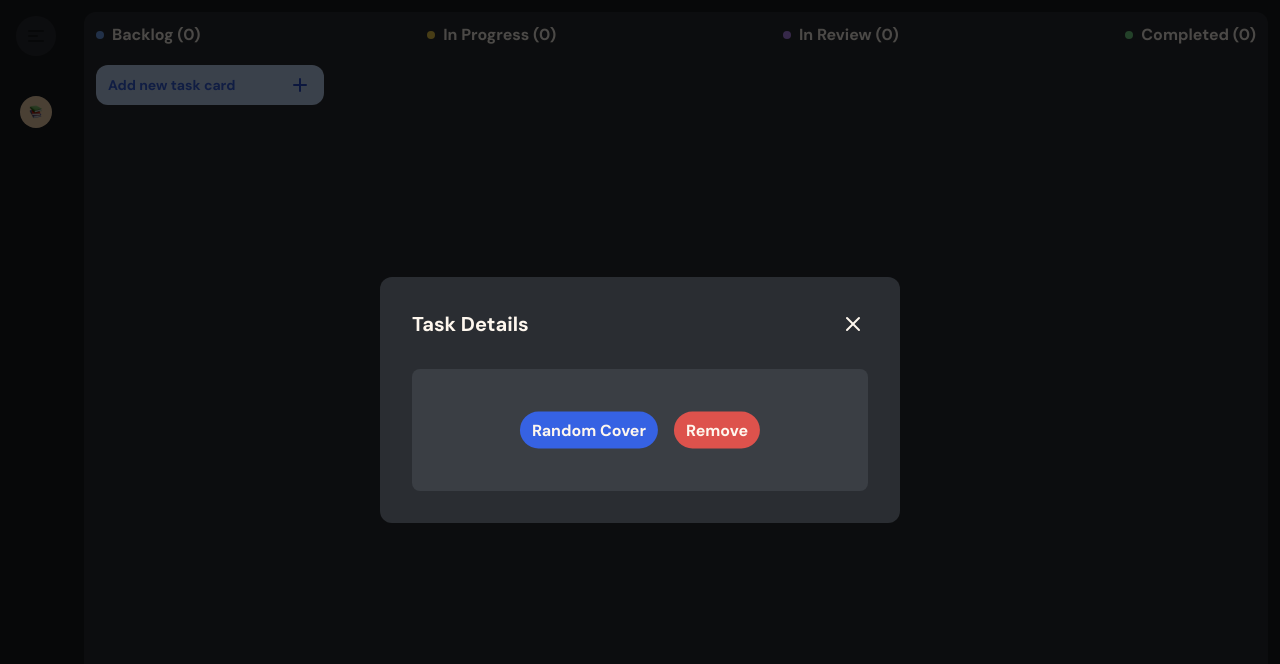
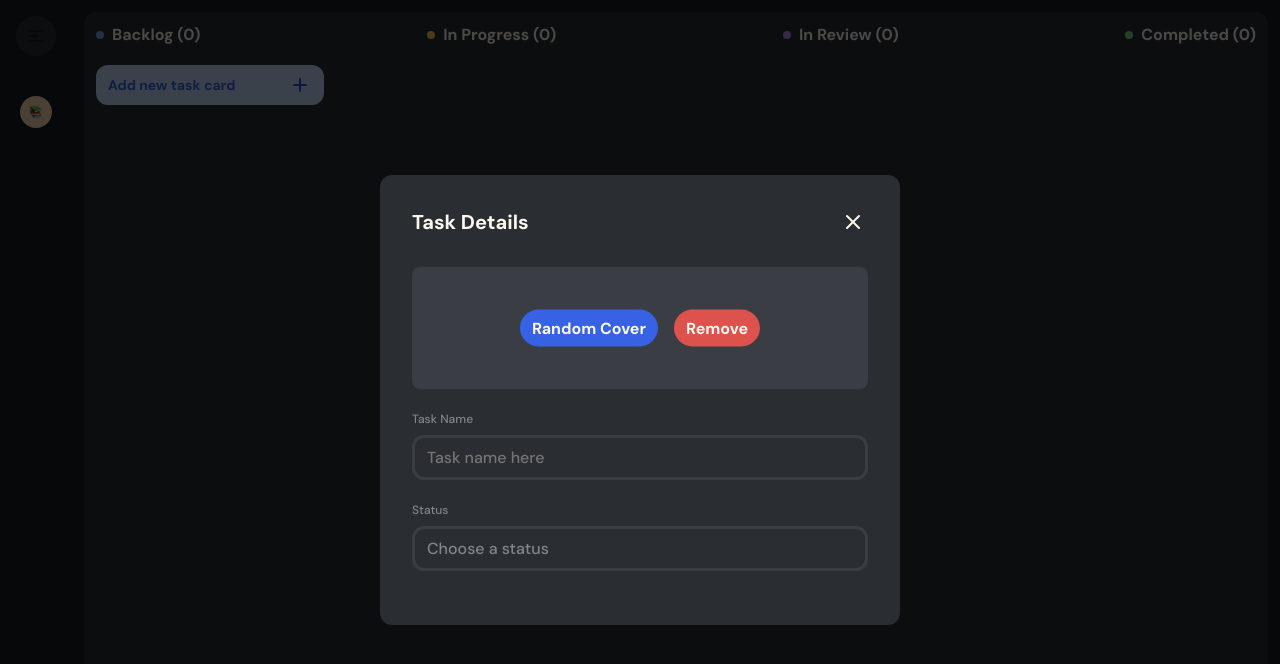
Before and after one commit to natcurti/kanban-task-manager, a Next.js app: page / in a window 1280 px wide. Both pictures are taken after a click on the button "Add new task card". Shown: the top 664 px of the page. Built offline with nearby package versions, Linux system fonts and the light colour scheme.

Commit message:
Create select status component

```diff
--- a/src/components/MainContainer/index.tsx
+++ b/src/components/MainContainer/index.tsx
@@ -4,6 +4,8 @@ import styles from "./MainContainer.module.scss";
 import classNames from "classnames";
 import Modal from "../Modal";
 import TaskCover from "../TaskCover";
+import InputName from "../ModalComponents/InputName";
+import SelectStatus from "../ModalComponents/SelectStatus";
 
 interface IMainContainer {
   children: React.ReactNode;
@@ -27,6 +29,8 @@ const MainContainer = ({ children }: IMainContainer) => {
       {isModalOpen && (
         <Modal title="Task Details">
           <TaskCover />
+          <InputName title="Task Name" placeholder="Task name here" />
+          <SelectStatus title="Status" />
         </Modal>
       )}
     </main>
--- /dev/null
+++ b/src/components/ModalComponents/InputName/index.tsx
@@ -0,0 +1,25 @@
+import styles from "../SharedStyles.module.scss";
+
+const InputName = ({
+  title,
+  placeholder,
+}: {
+  title: string;
+  placeholder: string;
+}) => {
+  return (
+    <div className={styles.container}>
+      <label className={styles.title} id={title}>
+        {title}
+      </label>
+      <input
+        placeholder={placeholder}
+        type="text"
+        className={styles.input}
+        name={title}
+      />
+    </div>
+  );
+};
+
+export default InputName;
--- /dev/null
+++ b/src/components/ModalComponents/SelectStatus/SelectStatus.module.scss
@@ -0,0 +1,49 @@
+.btn-status {
+  display: flex;
+  justify-content: flex-start;
+  align-items: center;
+  gap: 0.5rem;
+  color: var(--light-gray);
+  cursor: pointer;
+  position: relative;
+}
+
+.container-options {
+  position: absolute;
+  bottom: -5.5rem;
+  width: calc(100% - 4rem);
+  display: flex;
+  flex-direction: column;
+  background-color: var(--black);
+  border-radius: 0.75rem;
+  padding: 0.5rem;
+}
+
+.btn-options {
+  background-color: transparent;
+  border: none;
+  border-radius: 0.25rem;
+  cursor: pointer;
+  color: var(--white);
+  display: flex;
+  align-items: center;
+  gap: 0.5rem;
+  font-weight: 500;
+  height: 1.875rem;
+  padding: 0.375rem 0.75rem;
+
+  &:hover,
+  &:focus {
+    background-color: var(--blue);
+  }
+}
+
+.circle {
+  width: 0.5rem;
+  height: 0.5rem;
+  border-radius: 50%;
+}
+
+.selected {
+  color: var(--white);
+}
--- /dev/null
+++ b/src/components/ModalComponents/SelectStatus/index.tsx
@@ -0,0 +1,81 @@
+"use client";
+import sharedStyle from "../SharedStyles.module.scss";
+import styles from "./SelectStatus.module.scss";
+
+import { useState } from "react";
+
+const statusOptions = [
+  {
+    title: "Backlog",
+    color: "#70a3f3",
+  },
+  {
+    title: "In Progress",
+    color: "#f3ce49",
+  },
+  {
+    title: "In Review",
+    color: "#b787f5",
+  },
+  {
+    title: "Completed",
+    color: "#77db89",
+  },
+];
+
+const SelectStatus = ({ title }: { title: string }) => {
+  const [optionsOpen, setOptionsOpen] = useState(false);
+  const [selectedOption, setSelectedOption] = useState<string | null>(null);
+
+  const handleOption = (title: string) => {
+    setSelectedOption(title);
+    setOptionsOpen(false);
+  };
+
+  return (
+    <div className={sharedStyle.container}>
+      <p className={sharedStyle.title}>{title}</p>
+      <button
+        onClick={() => setOptionsOpen(true)}
+        className={`${sharedStyle.btn} ${styles["btn-status"]}`}
+      >
+        {selectedOption ? (
+          statusOptions.map(
+            (option) =>
+              option.title === selectedOption && (
+                <>
+                  <span
+                    className={styles.circle}
+                    style={{ backgroundColor: option.color }}
+                    key={option.title}
+                  ></span>
+                  <span className={styles.selected}>{selectedOption}</span>
+                </>
+              )
+          )
+        ) : (
+          <span>Choose a status</span>
+        )}
+      </button>
+      {optionsOpen && (
+        <div className={styles["container-options"]}>
+          {statusOptions.map((status) => (
+            <button
+              key={status.title}
+              className={styles["btn-options"]}
+              onClick={() => handleOption(status.title)}
+            >
+              <span
+                style={{ backgroundColor: status.color }}
+                className={styles.circle}
+              ></span>
+              {status.title}
+            </button>
+          ))}
+        </div>
+      )}
+    </div>
+  );
+};
+
+export default SelectStatus;
--- /dev/null
+++ b/src/components/ModalComponents/SharedStyles.module.scss
@@ -0,0 +1,29 @@
+.container {
+  display: flex;
+  flex-direction: column;
+  margin: 1.375rem 0;
+}
+
+.title {
+  font-weight: 500;
+  font-size: 0.75rem;
+  color: var(--light-gray);
+  margin-bottom: 0.5rem;
+}
+
+.input,
+.btn {
+  background-color: transparent;
+  border: 3px solid var(--medium-gray);
+  border-radius: 0.75rem;
+  height: 2.813rem;
+  padding: 0.75rem;
+  color: var(--white);
+  font-weight: 500;
+
+  &:focus,
+  &:hover {
+    border: 3px solid var(--blue);
+    outline: none;
+  }
+}
--- a/src/components/Status/index.tsx
+++ b/src/components/Status/index.tsx
@@ -1,7 +1,7 @@
 import classNames from "classnames";
 import styles from "./Status.module.scss";
 
-const Status = ({ title, quantity }: { title: string; quantity: number }) => {
+const Status = ({ title, quantity }: { title: string; quantity?: number }) => {
   return (
     <section className={styles.container}>
       <div
```
